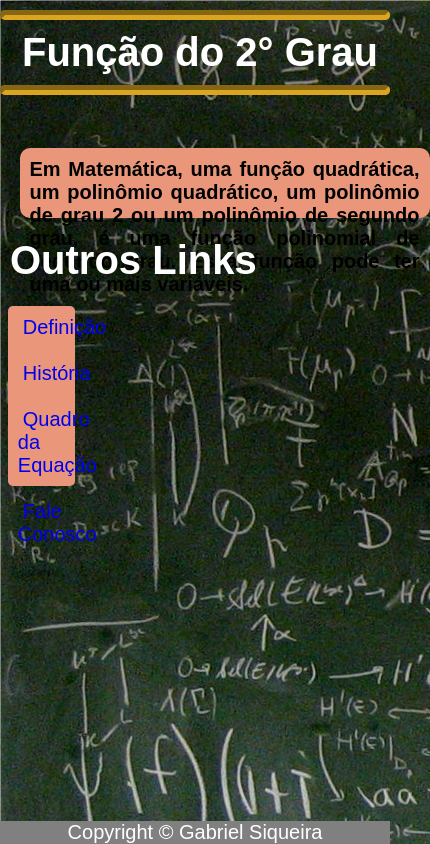
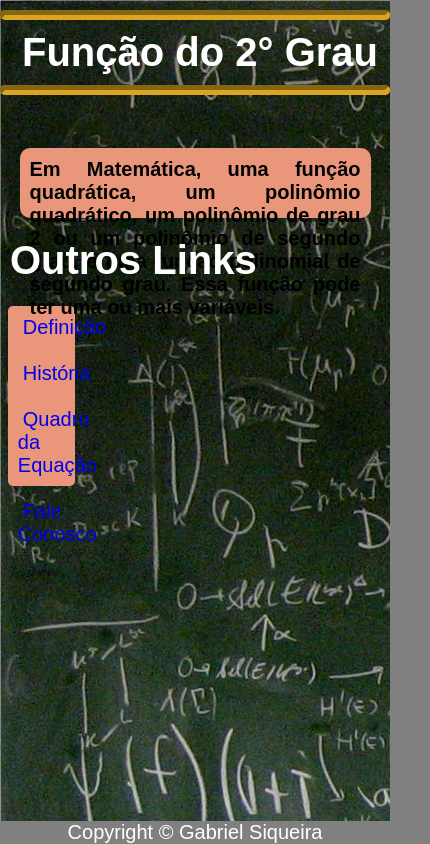
Before and after one commit to gabrielbsiqueira/segundograu, a plain HTML site: page index.html in a window 390 px wide. Shown: the whole page, 430 px wide, since content can reach past the window. Drawn offline with Linux system fonts and the light colour scheme.

Commit message:
Update inicial.css

```diff
--- a/inicial.css
+++ b/inicial.css
@@ -84,6 +84,6 @@ float: left;
 @media (max-width: 768px){
 .coluna{
 float: none;
-width: calc(100% - 0px);
+width: calc(90% - 20px);
 }
 }
```
